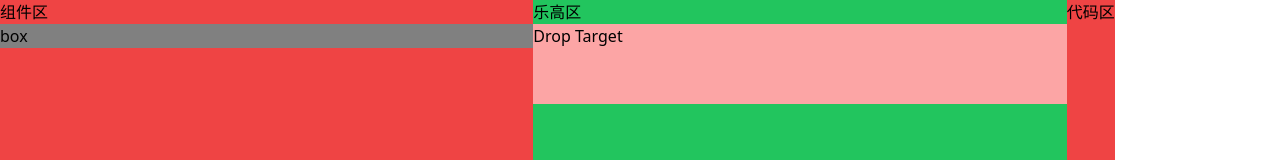
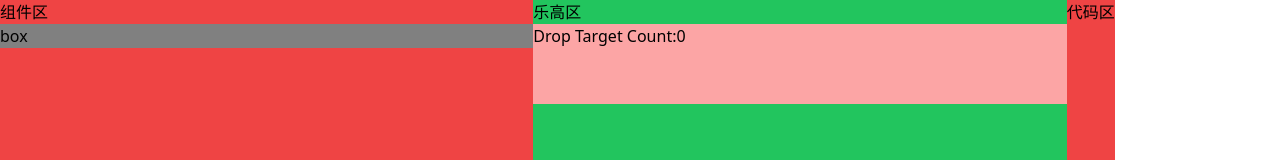
Before and after one commit to CorrectRoadH/workflow-generator, a React app: page / in a window 1280 px wide. Shown: the top 160 px of the page. Built offline with nearby package versions, Linux system fonts and the light colour scheme; the HTML template or start-up script is replaced by a standard one.

Commit message:
deps(redux): add redux state manage

```diff
--- a/package.json
+++ b/package.json
@@ -41,12 +41,14 @@
     "vitest": "0.19.1"
   },
   "dependencies": {
+    "@reduxjs/toolkit": "^1.8.5",
     "@testing-library/react": "^13.3.0",
     "history": "^5.3.0",
     "react": "^18.2.0",
     "react-dnd": "^16.0.1",
     "react-dnd-html5-backend": "^16.0.1",
     "react-dom": "^18.2.0",
+    "react-redux": "^8.0.2",
     "react-router-dom": "^6.3.0"
   }
 }
--- a/src/app.tsx
+++ b/src/app.tsx
@@ -1,6 +1,9 @@
 import React from "react";
 import { createRoot } from "react-dom/client";
 import { BrowserRouter } from "react-router-dom";
+import { store } from "./store";
+import { Provider } from "react-redux";
+
 import "./app.css";
 
 import App from "./components/App";
@@ -11,9 +14,11 @@ if (!container) throw new Error("Failed to find the root element");
 const root = createRoot(container);
 
 root.render(
-  <ErrorBoundary>
-    <BrowserRouter>
-      <App />
-    </BrowserRouter>
-  </ErrorBoundary>
+  <Provider store={store}>
+    <ErrorBoundary>
+      <BrowserRouter>
+        <App />
+      </BrowserRouter>
+    </ErrorBoundary>
+  </Provider>
 );
--- a/src/components/Show.tsx
+++ b/src/components/Show.tsx
@@ -1,22 +1,29 @@
 import React from "react";
 import { useDrop } from "react-dnd";
+import type { RootState } from "../store";
+import { useSelector, useDispatch } from "react-redux";
+import { move } from "./ShowSlice";
 
 const Show: React.FC = (): JSX.Element => {
+  const count = useSelector((state: RootState) => state.show.value);
+  const dispatch = useDispatch();
+
   const [collectedProps, drop] = useDrop(() => ({
     accept: "BOX",
     drop(_item: unknown, monitor) {
       const didDrop = monitor.didDrop();
       if (didDrop) {
-        console.log(didDrop);
         return;
       }
-      console.log(didDrop);
+      console.log("hello");
+      dispatch(move(1));
     },
   }));
 
   return (
     <div className="bg-red-300 h-20" ref={drop}>
-      Drop Target
+      Drop Target Count:
+      {count}
     </div>
   );
 };
--- /dev/null
+++ b/src/components/ShowSlice.ts
@@ -0,0 +1,25 @@
+import { createSlice } from "@reduxjs/toolkit";
+import type { PayloadAction } from "@reduxjs/toolkit";
+
+export interface ShowState {
+  value: number;
+}
+
+const initialState: ShowState = {
+  value: 0,
+};
+
+export const counterSlice = createSlice({
+  name: "show",
+  initialState,
+  reducers: {
+    move: (state, action: PayloadAction<number>) => {
+      state.value += action.payload;
+    },
+  },
+});
+
+// Action creators are generated for each case reducer function
+export const { move } = counterSlice.actions;
+
+export default counterSlice.reducer;
--- /dev/null
+++ b/src/store.ts
@@ -0,0 +1,13 @@
+import { configureStore } from "@reduxjs/toolkit";
+import ShowSlice from "./components/ShowSlice";
+
+export const store = configureStore({
+  reducer: {
+    show: ShowSlice,
+  },
+});
+
+// Infer the `RootState` and `AppDispatch` types from the store itself
+export type RootState = ReturnType<typeof store.getState>;
+// Inferred type: {posts: PostsState, comments: CommentsState, users: UsersState}
+export type AppDispatch = typeof store.dispatch;
```
Also changed, not shown: 1 other file (tests, documents, lock files or other folders).
